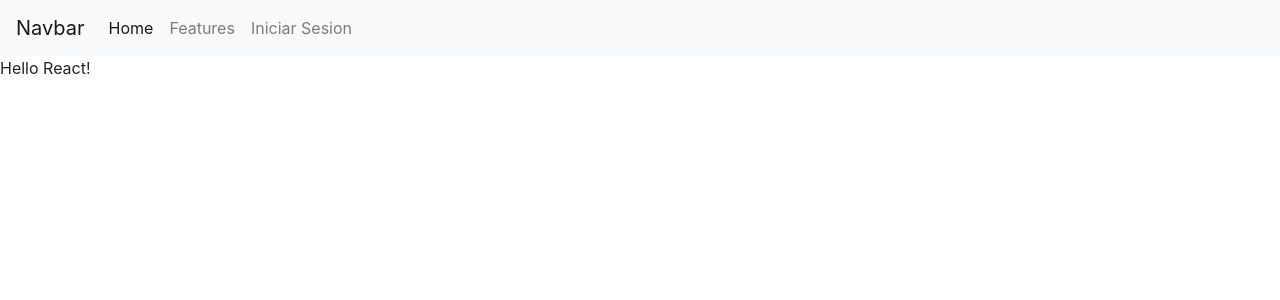
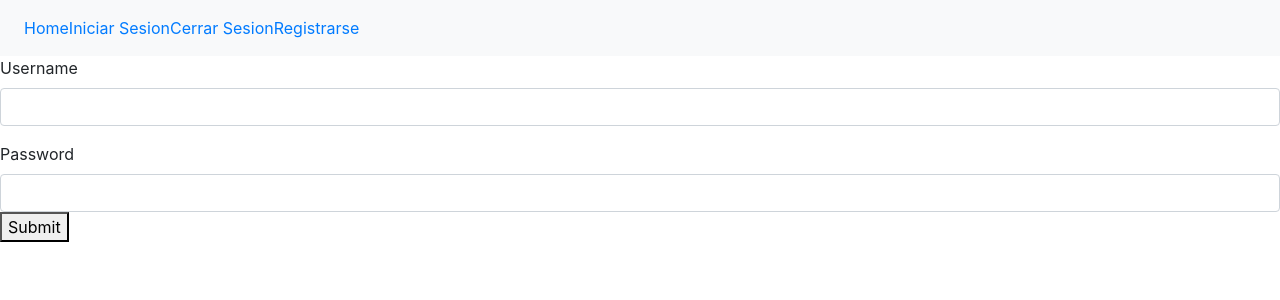
Before and after one commit to cabeltran10/BOU, a React (Create React App) app in the folder front/: page /login in a window 1280 px wide. Shown: the top 300 px of the page. Built offline with nearby package versions, Linux system fonts and the light colour scheme; no server answers.

Commit message:
login react

```diff
--- a/front/package.json
+++ b/front/package.json
@@ -8,6 +8,7 @@
     "@testing-library/user-event": "^7.1.2",
     "react": "^16.13.1",
     "react-dom": "^16.13.1",
+    "react-router-dom": "^5.1.2",
     "react-scripts": "3.4.1"
   },
   "scripts": {
--- /dev/null
+++ b/front/src/App.js
@@ -0,0 +1,29 @@
+import React, { useState, useEffect } from "react";
+import Navbar from "./Navbar.js";
+import FormLogin from "./FormLogin";
+import Logout from "./Logout";
+import Home from "./Home";
+import { BrowserRouter as Router, Switch, Route } from "react-router-dom";
+
+function App(props) {
+  const [user, setUser] = useState(null);
+
+
+
+  return (
+    <Router>
+      <div>
+        <Navbar setUser={setUser} user={user}></Navbar>
+        <Switch> {/* I can just access one component of these */}
+          <Route path="/" exact component={() => <Home user={user} />} />
+          <Route path="/login" component={FormLogin} />{" "}
+          {/* Displaying a component in base of a route */}
+          <Route path="/register" component={FormLogin} />
+          <Route path="/logout" component={Logout} />
+        </Switch>
+      </div>
+    </Router>
+  );
+}
+
+export default App;
--- /dev/null
+++ b/front/src/FormLogin.js
@@ -0,0 +1,37 @@
+import React from "react";
+import { Link } from "react-router-dom";
+// import PropTypes from "prop-types";
+
+// FormLogin.propTypes = {};
+
+function FormLogin(props) {
+  return (
+    <div>
+      <form method="POST" action="/login">
+        <div className="form-group">
+          <label htmlFor="username">Username</label>
+          <input
+            className="form-control"
+            type="text"
+            name="username"
+            id="username"
+          />
+        </div>
+        <div className="form_group">
+          <label htmlFor="password">Password</label>
+          <input
+            type="password"
+            name="password"
+            id="password"
+            className="form-control"
+          />
+        </div>
+        {/* <Link to="/"> */}
+        <button type="submit">Submit</button>
+        {/* </Link> */}
+      </form>
+    </div>
+  );
+}
+
+export default FormLogin;
--- /dev/null
+++ b/front/src/Home.js
@@ -0,0 +1,18 @@
+import React, {useEffect} from "react";
+// import PropTypes from 'prop-types';
+
+// Home.propTypes = {};
+
+function Home(props) {
+
+
+  useEffect( () => {
+    // fetch();
+  });
+
+  return (
+    <div>{!props.user? "User not logged" : `Welcome Back!${props.user.username}`}</div>
+  );
+}
+
+export default Home;
--- /dev/null
+++ b/front/src/Logout.js
@@ -0,0 +1,23 @@
+import React, {useEffect} from 'react';
+// import PropTypes from 'prop-types';
+
+// Logout.propTypes = {
+
+// };
+
+function Logout(props) {
+  useEffect( () => {
+    fetchLogout();
+  });
+
+  const fetchLogout = () => {
+    fetch("/logout");
+  }
+  return (
+    <div>
+      Thank you for visiting us!
+    </div>
+  );
+}
+
+export default Logout;
--- a/front/src/index.js
+++ b/front/src/index.js
@@ -1,15 +1,6 @@
 import React from "react";
 import ReactDOM from "react-dom";
-import Navbar from "./navbar";
-
-function App(props) {
-  return (
-    <div>
-      <Navbar></Navbar>
-      Hello {props.name}!
-    </div>
-  );
-}
+import App from "./App";
 
 const target = document.getElementById("target");
-ReactDOM.render(<App name={"React"}></App>, target);
+ReactDOM.render(<App />, target);
--- a/front/src/navbar.js
+++ b/front/src/navbar.js
@@ -1,43 +1,37 @@
-import React from "react";
-import PropTypes from "prop-types";
+import React, {useEffect} from "react";
+import { Link } from "react-router-dom";
+// import PropTypes from "prop-types";
 
-Navbar.propTypes = {};
+// Navbar.propTypes = {};
 
 function Navbar(props) {
+
+
+  useEffect(() => {
+    fetch("/getUser")
+      .then((res) => res.json())
+      .then((user) => props.setUser(user));
+  }, []);
+
   return (
     <div>
-      <nav class="navbar navbar-expand-lg navbar-light bg-light">
-        <a class="navbar-brand" href="#">
-          Navbar
-        </a>
-        <button
-          class="navbar-toggler"
-          type="button"
-          data-toggle="collapse"
-          data-target="#navbarNavDropdown"
-          aria-controls="navbarNavDropdown"
-          aria-expanded="false"
-          aria-label="Toggle navigation"
-        >
-          <span class="navbar-toggler-icon"></span>
-        </button>
-        <div class="collapse navbar-collapse" id="navbarNavDropdown">
-          <ul class="navbar-nav">
-            <li class="nav-item active">
-              <a class="nav-link" href="#">
-                Home <span class="sr-only">(current)</span>
-              </a>
-            </li>
-            <li class="nav-item">
-              <a class="nav-link" href="#">
-                Features
-              </a>
-            </li>
-            <li class="nav-item">
-              <a class="nav-link" href="/login.html">
-                Iniciar Sesion
-              </a>
-            </li>
+      <nav className="navbar navbar-expand-lg navbar-light bg-light">
+        <div className="collapse navbar-collapse" id="navbarNavDropdown">
+          <ul className="navbar-nav m-2">
+            <Link to="/">
+              <li className="nav-item">Home</li>
+            </Link>
+            {!props.user?
+            <Link to="/login">
+              <li className="nav-item">Iniciar Sesion</li>
+            </Link> : <li className="nav-item">{props.user.username}</li>}
+
+            <Link to="logout">
+              <li className="nav-item">Cerrar Sesion</li>
+            </Link>
+            <Link>
+              <li className="nav-item">Registrarse</li>
+            </Link>
           </ul>
         </div>
       </nav>
```
Also changed, not shown: front/public/login.html (deleted, +0 -21 lines), 1 other file (tests, documents, lock files or other folders).
